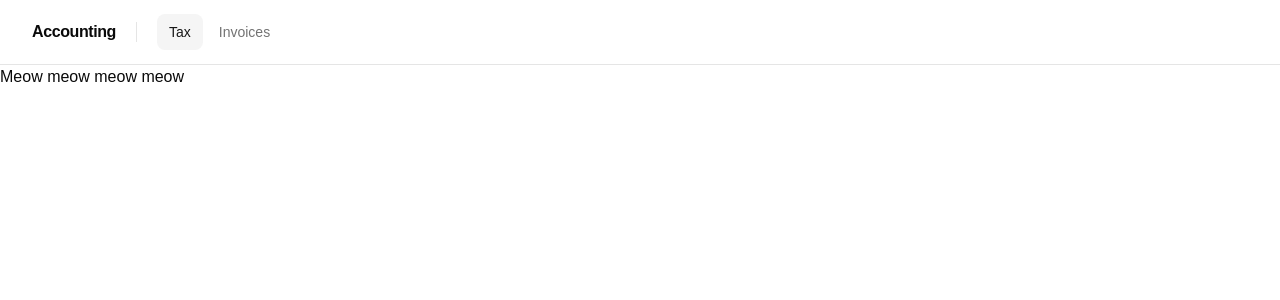
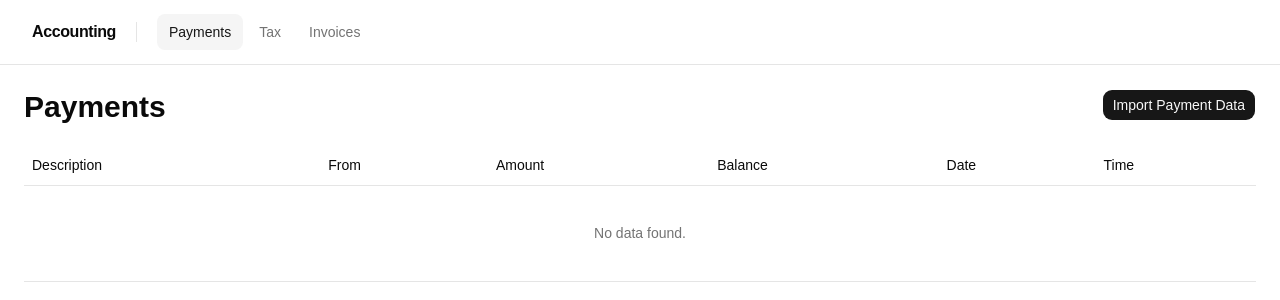
Before and after one commit to roja300/Accounting, a React (Vite) app in the folder src/frontend/: page /payments in a window 1280 px wide. Before the commit this address led to /tax. Shown: the top 300 px of the page. Built offline with nearby package versions, Linux system fonts and the light colour scheme.

Commit message:
Added table

```diff
--- a/src/frontend/package.json
+++ b/src/frontend/package.json
@@ -19,6 +19,7 @@
 		"@base-ui/react": "^1.9.0",
 		"@fontsource-variable/geist": "^5.3.0",
 		"@tailwindcss/vite": "^4",
+		"@tanstack/react-table": "^9.3.1",
 		"class-variance-authority": "^0.7.1",
 		"cn": "^0.5.0",
 		"lucide-react": "^1.59.0",
--- a/src/frontend/src/App.tsx
+++ b/src/frontend/src/App.tsx
@@ -1,8 +1,9 @@
 import { Navigate, Route, Routes } from 'react-router-dom';
 
-import { AppNavbar } from '@/components/app-navbar/app-navbar';
+import { AppNavbar } from '@/components/app-navbar';
 import { InvoicesPage } from '@/features/invoices/invoices-page';
-import {TaxPage} from "@/features/tax/tax-page.tsx";
+import { PaymentsPage } from '@/features/payments/payments-page.tsx';
+import { TaxPage } from '@/features/tax/tax-page.tsx';
 
 export function App() {
 	return (
@@ -14,14 +15,14 @@ export function App() {
 						path="/"
 						element={
 							<Navigate
-								to="/tax"
+								to="/payments"
 								replace
 							/>
 						}
 					/>
 					<Route
-						path="/"
-						element={<TaxPage />}
+						path="/payments"
+						element={<PaymentsPage />}
 					/>
 					<Route
 						path="/tax"
--- a/src/frontend/src/components/app-navbar/app-navbar.tsx
+++ b/src/frontend/src/components/app-navbar.tsx
@@ -3,16 +3,17 @@ import { Link, NavLink } from 'react-router-dom';
 import { cn } from '@/lib/utils';
 
 const navigationItems = [
+	{ label: 'Payments', to: '/payments' },
 	{ label: 'Tax', to: '/tax' },
 	{ label: 'Invoices', to: '/invoices' },
 ] as const;
 
 export function AppNavbar() {
 	return (
-		<header className="sticky top-0 z-50 border-b bg-background/95 backdrop-blur supports-[backdrop-filter]:bg-background/80">
+		<header className="sticky top-0 z-50 border-b bg-background/95 backdrop-blur supports-backdrop-filter:bg-background/80">
 			<div className="mx-auto flex h-16 w-full max-w-screen-2xl items-center gap-5 px-4 sm:px-6 lg:px-8">
 				<Link
-					to="/tax"
+					to="/payments"
 					className="shrink-0 rounded-sm font-semibold tracking-tight outline-none focus-visible:ring-2 focus-visible:ring-ring focus-visible:ring-offset-2"
 				>
 					Accounting
--- /dev/null
+++ b/src/frontend/src/components/page-container.tsx
@@ -0,0 +1,25 @@
+import type { ReactNode } from 'react';
+
+interface PageContainerProps {
+	title: string;
+	headerContent?: ReactNode;
+	children: ReactNode;
+}
+
+export function PageContainer({
+	children,
+	title,
+	headerContent,
+}: PageContainerProps) {
+	return (
+		<div className="flex-1 p-6">
+			<div className="flex justify-between">
+				<div>
+					<p className={'text-3xl font-bold'}>{title}</p>
+				</div>
+				<div>{headerContent}</div>
+			</div>
+			<div className={'pt-5'}>{children}</div>
+		</div>
+	);
+}
--- /dev/null
+++ b/src/frontend/src/components/ui/table.tsx
@@ -0,0 +1,113 @@
+import * as React from "react"
+import { cn } from "cn"
+
+function Table({ className, ...props }: React.ComponentProps<"table">) {
+  return (
+    <div
+      data-slot="table-container"
+      className="relative w-full overflow-x-auto"
+    >
+      <table
+        data-slot="table"
+        className={cn("w-full caption-bottom text-sm", className)}
+        {...props}
+      />
+    </div>
+  )
+}
+
+function TableHeader({ className, ...props }: React.ComponentProps<"thead">) {
+  return (
+    <thead
+      data-slot="table-header"
+      className={cn("[&_tr]:border-b", className)}
+      {...props}
+    />
+  )
+}
+
+function TableBody({ className, ...props }: React.ComponentProps<"tbody">) {
+  return (
+    <tbody
+      data-slot="table-body"
+      className={cn("[&_tr:last-child]:border-0", className)}
+      {...props}
+    />
+  )
+}
+
+function TableFooter({ className, ...props }: React.ComponentProps<"tfoot">) {
+  return (
+    <tfoot
+      data-slot="table-footer"
+      className={cn(
+        "border-t bg-muted/50 font-medium [&>tr]:last:border-b-0",
+        className
+      )}
+      {...props}
+    />
+  )
+}
+
+function TableRow({ className, ...props }: React.ComponentProps<"tr">) {
+  return (
+    <tr
+      data-slot="table-row"
+      className={cn(
+        "border-b transition-colors hover:bg-muted/50 has-aria-expanded:bg-muted/50 data-[state=selected]:bg-muted",
+        className
+      )}
+      {...props}
+    />
+  )
+}
+
+function TableHead({ className, ...props }: React.ComponentProps<"th">) {
+  return (
+    <th
+      data-slot="table-head"
+      className={cn(
+        "h-10 px-2 text-left align-middle font-medium whitespace-nowrap text-foreground [&:has([role=checkbox])]:pr-0",
+        className
+      )}
+      {...props}
+    />
+  )
+}
+
+function TableCell({ className, ...props }: React.ComponentProps<"td">) {
+  return (
+    <td
+      data-slot="table-cell"
+      className={cn(
+        "p-2 align-middle whitespace-nowrap [&:has([role=checkbox])]:pr-0",
+        className
+      )}
+      {...props}
+    />
+  )
+}
+
+function TableCaption({
+  className,
+  ...props
+}: React.ComponentProps<"caption">) {
+  return (
+    <caption
+      data-slot="table-caption"
+      className={cn("mt-4 text-sm text-muted-foreground", className)}
+      {...props}
+    />
+  )
+}
+
+export {
+  Table,
+  TableHeader,
+  TableBody,
+  TableFooter,
+  TableHead,
+  TableRow,
+  TableCell,
+  TableCaption,
+}
--- /dev/null
+++ b/src/frontend/src/features/payments/payments-page.tsx
@@ -0,0 +1,39 @@
+import { PageContainer } from '@/components/page-container.tsx';
+import { Button } from '@/components/ui/button.tsx';
+import {
+	Table,
+	TableCell,
+	TableHead,
+	TableHeader,
+	TableRow,
+} from '@/components/ui/table.tsx';
+
+export function PaymentsPage() {
+	return (
+		<PageContainer
+			title={'Payments'}
+			headerContent={<Button>Import Payment Data</Button>}
+		>
+			<Table>
+				<TableHeader>
+					<TableRow>
+						<TableHead>Description</TableHead>
+						<TableHead>From</TableHead>
+						<TableHead>Amount</TableHead>
+						<TableHead>Balance</TableHead>
+						<TableHead>Date</TableHead>
+						<TableHead>Time</TableHead>
+					</TableRow>
+				</TableHeader>
+				<TableRow>
+					<TableCell
+						colSpan={10000}
+						className="h-24 text-center text-muted-foreground"
+					>
+						No data found.
+					</TableCell>
+				</TableRow>
+			</Table>
+		</PageContainer>
+	);
+}
```
Also changed, not shown: 1 other file (tests, documents, lock files or other folders).
